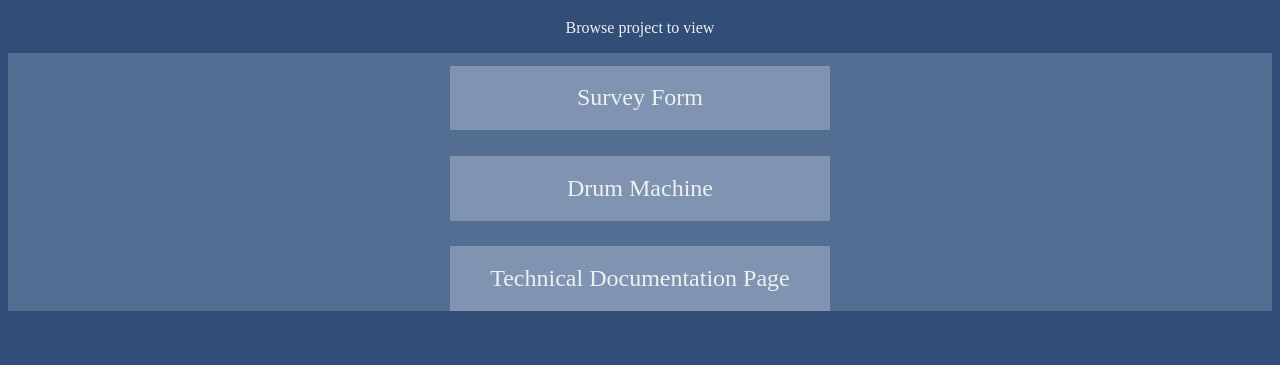
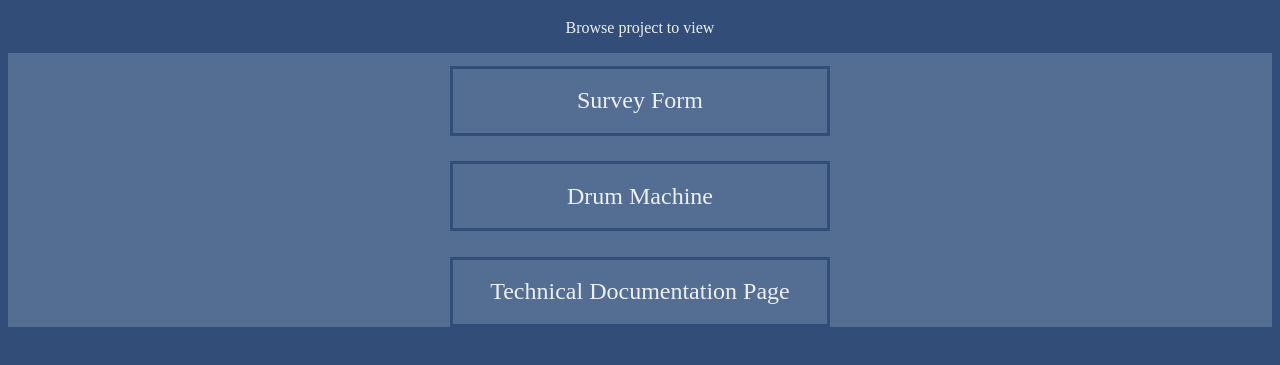
Before and after one commit to icelandico/minor-rwd-projects, a plain HTML site: page index.html in a window 1280 px wide. Shown: the part 61-426 px from the top of the page. Drawn offline with Linux system fonts and the light colour scheme.

Commit message:
Style for main page

```diff
--- a/assets/styles/main.css
+++ b/assets/styles/main.css
@@ -30,6 +30,15 @@ section {
   text-align: center;
 }
 
+.project-container {
+  margin: 1% auto;
+  width: 30%;
+  position: relative;
+  border: 3px solid #324E78;
+  z-index: 1;
+  transition: all 0.3s ease;
+}
+
 .project-link {
   display: block;
   text-decoration: none;
@@ -37,10 +46,34 @@ section {
   height: 100%;
   padding: 5%;
   font-size: 1.5rem;
+  transition: all 0.3s ease;
 }
 
-.project-container {
-  margin: 1% auto;
-  background: #8094B2;
-  width: 30%;
+.project-link:after,
+.project-link:before {
+  position: absolute;
+  content: '';
+  top: 0;
+  left: 0;
+  height: 100%;
+  width: 0%;
+  opacity: 0;
+  transition: all 0.3s ease-in;
+  background: #324E78;
+  z-index: -1;
 }
+
+.project-link:before {
+  right: 0;
+  left: inherit;
+}
+
+.project-link:hover:before,
+.project-link:hover:after {
+  width: 50%;
+  opacity: 1;
+}
+
+.project-container:hover {
+  border: 3px solid #ecf0f1;
+}
```
